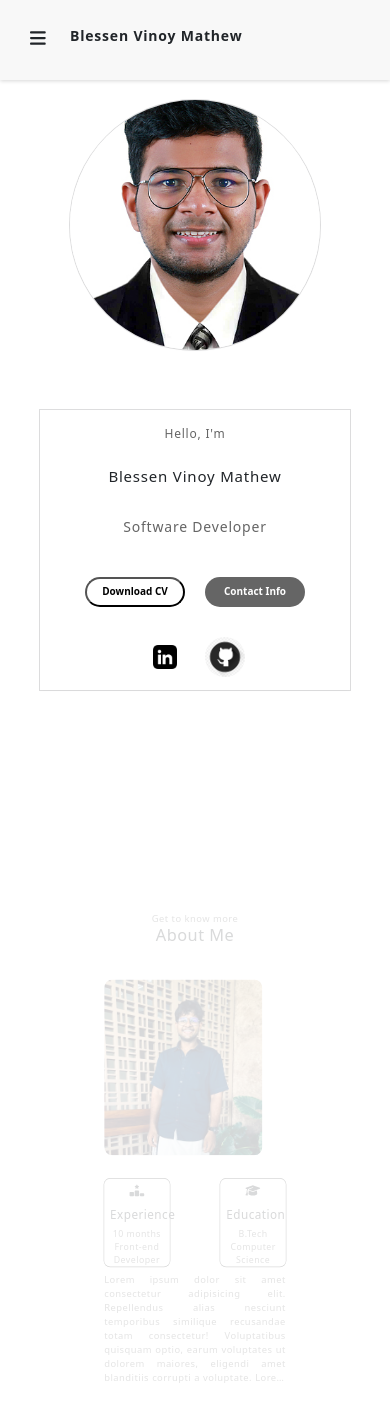
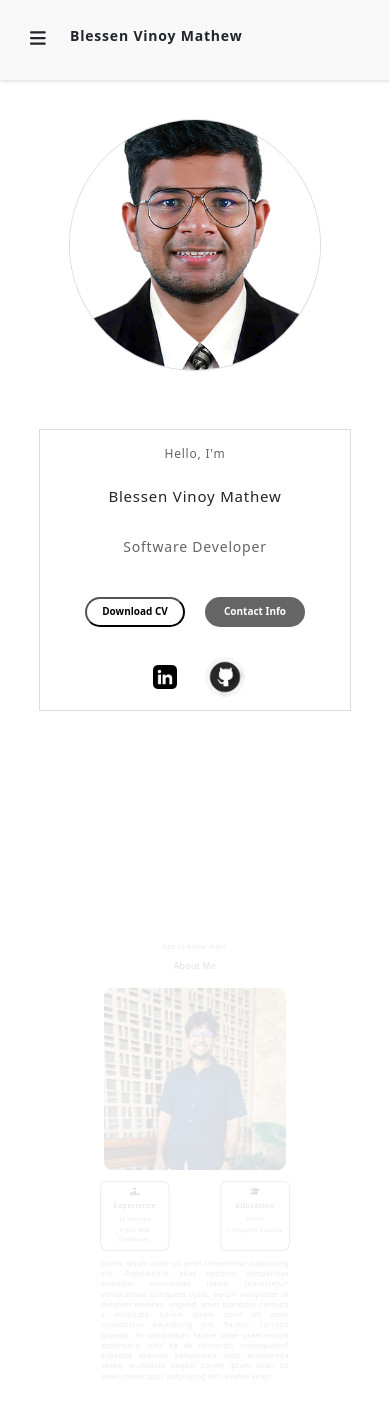
Before and after one commit to Blessen25/My_Resume, a React (Create React App) app: page /Aboutus in a window 390 px wide. Shown: the top 1420 px of the page. Built offline with nearby package versions, Linux system fonts and the light colour scheme.

Commit message:
Commited Changes

```diff
--- a/src/components/Headercomp/Header.tsx
+++ b/src/components/Headercomp/Header.tsx
@@ -14,6 +14,11 @@ const Header:React.FC<HeaderProps> = (Props) =>{
     const [togglesidebar, setTogglesidebar] = useState<boolean>(false)
     const handletogglesidebar = () =>{
         setTogglesidebar((prev)=>!prev)
+    }
+
+    const handlesidebarClick= (id:string) =>{
+        Props.scrollToSection(id);
+        setTogglesidebar(false)
     }
 
     return(
@@ -37,11 +42,11 @@ const Header:React.FC<HeaderProps> = (Props) =>{
             <>
                 <div className="sidebar">
                     <div className="header-childtwosidebar">
-                    <a href="#" className={`header-links ${Props.activeSection === 'Home' ? "headeractive" : " "}`} onClick={()=> Props.scrollToSection('Home')}>Home</a>
-                    <a href="#" className={`header-links ${Props.activeSection === 'About' ? "headeractive" : " "}`} onClick={()=> Props.scrollToSection('About')}>About</a>
-                    <a href="#" className={`header-links ${Props.activeSection === 'Skills' ? "headeractive" : " "}`} onClick={()=> Props.scrollToSection('Skills')}>Skills</a>
-                    <a href="#" className={`header-links ${Props.activeSection === 'Experience' ? "headeractive" : " "}`} onClick={()=> Props.scrollToSection('Experience')}>Experience</a>
-                    <a href="#" className={`header-links ${Props.activeSection === 'Contact' ? "headeractive" : " "}`} onClick={()=> Props.scrollToSection('Contact')}>Contact</a>
+                    <a href="#" className={`header-links ${Props.activeSection === 'Home' ? "headeractive" : " "}`} onClick={()=> handlesidebarClick('Home')}>Home</a>
+                    <a href="#" className={`header-links ${Props.activeSection === 'About' ? "headeractive" : " "}`} onClick={()=> handlesidebarClick('About')}>About</a>
+                    <a href="#" className={`header-links ${Props.activeSection === 'Skills' ? "headeractive" : " "}`} onClick={()=> handlesidebarClick('Skills')}>Skills</a>
+                    <a href="#" className={`header-links ${Props.activeSection === 'Experience' ? "headeractive" : " "}`} onClick={()=> handlesidebarClick('Experience')}>Experience</a>
+                    <a href="#" className={`header-links ${Props.activeSection === 'Contact' ? "headeractive" : " "}`} onClick={()=> handlesidebarClick('Contact')}>Contact</a>
                     </div>
                 </div>
                 <div className="outlay-custom">
--- a/src/components/Homecomp/Home.css
+++ b/src/components/Homecomp/Home.css
@@ -165,6 +165,7 @@
         .photosection{
             width: 100%;
             justify-content: center;
+            margin-top: 20px;
         }
         .detailssection{
             width: 100%;
--- a/src/components/aboutus/Aboutus.css
+++ b/src/components/aboutus/Aboutus.css
@@ -13,6 +13,7 @@
 
 .Aboutus-custom{
     width: 100%;
+    height: 100%;
     padding: 20px;
     animation: appear linear;
     animation-timeline: view();
@@ -37,7 +38,7 @@
     width: 100%;
     display: flex;
     padding: 20px;
-    margin-top: 40px;
+    margin-top: 30px;
 }
 
 
@@ -48,13 +49,11 @@
     align-items: center;
 }
 .image-div-about{
-    width: 300px;
-    height: 300px;
+    width: 320px;
+    height: 320px;
     border-radius: 5%;
     margin-right: 40px;
 }
-
-
 
 
 .Aboutusdetails{
@@ -80,7 +79,6 @@
 
 .Aboutusdetailssecond{
     width: 100%;
-    height: 140px;
 }
 
 .Aboutusdetailsfirstchild p{
@@ -103,7 +101,7 @@
     color: #656565;
     width: 100%;
     display: -webkit-box;
-    -webkit-line-clamp: 5;
+    -webkit-line-clamp: 6;
     -webkit-box-orient: vertical;
     overflow: hidden;
     text-overflow: ellipsis;
@@ -117,11 +115,11 @@
     border-radius: 5%;
 }
 
-
-@media screen and (max-width:991px) and (min-width:767px) {
+@media screen and (max-width:991px) and (min-width:768px) {
     .Aboutusdetailsfirstchild h1{
         font-size: 16px;
     }
+
     .Aboutusdetailsfirstchild p{
         font-size: 14px;
     }
@@ -130,20 +128,62 @@
 @media screen and (max-width:767px) {
     .Aboutusimageanddetails{
         flex-wrap: wrap;
+        padding: 10px;
     }
     .Aboutusimage{
-        width: 100% !important;
+        width: 100%;
         justify-content: center;
     }
+    .image-div-about{
+        margin-right: 0px;
+    }
+
     .Aboutusdetails{
-        width: 100% !important;
-        justify-content: center;
-        margin-top: 40px;
+        width: 100%;
+        margin-top: 20px;
     }
-    .Aboutusdetailsfirstchild p{
+    .Aboutusdetailsfirst{
         font-size: 15px;
     }
     .Aboutusdetailssecond p{
-        -webkit-line-clamp: 8;
+        -webkit-line-clamp: 14;
     }
 }
+
+@media screen and (max-width: 575px) {
+    .knowmore p {
+        font-size: 12px;
+    }
+
+    .Aboutme h1{
+        font-size: 15px;
+        margin-top: 15px;
+    }
+    .Aboutusimageanddetails{
+        margin-top: 20px;
+    }
+
+    .aboutusgradicon{
+        font-size: 14px;
+    }
+    .Aboutusdetailsfirst{
+        height: 125px;
+    }
+    .Aboutusdetailsfirstchild {
+        height: 120px;
+    }
+    .Aboutusdetailsfirstchild h1{
+        font-size: 13px;
+        margin-top: 10px;
+    }
+
+    .Aboutusdetailsfirstchild p{
+        font-size: 10px;
+        margin-bottom: 5px;
+    }
+
+    .Aboutusdetailssecond p{
+        font-size: 12px;
+        -webkit-line-clamp: 18;
+    }
+}
```
